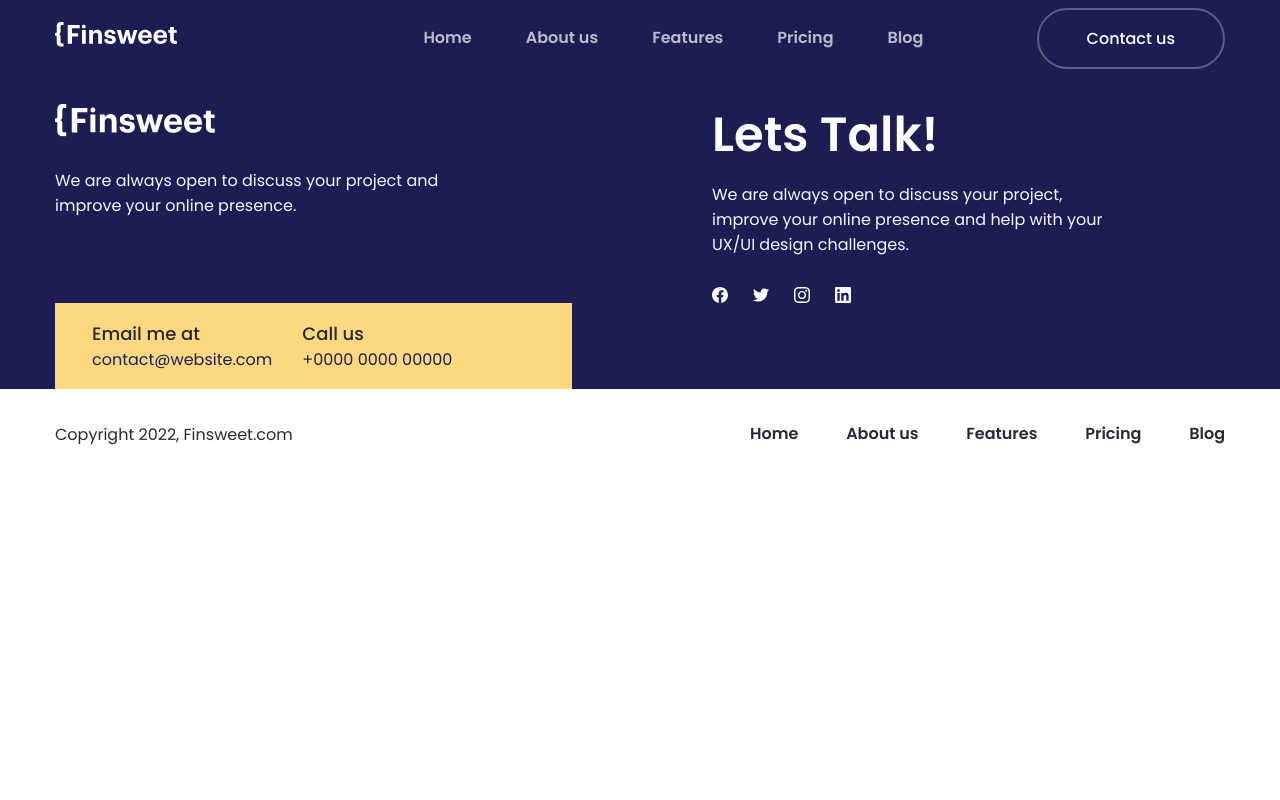
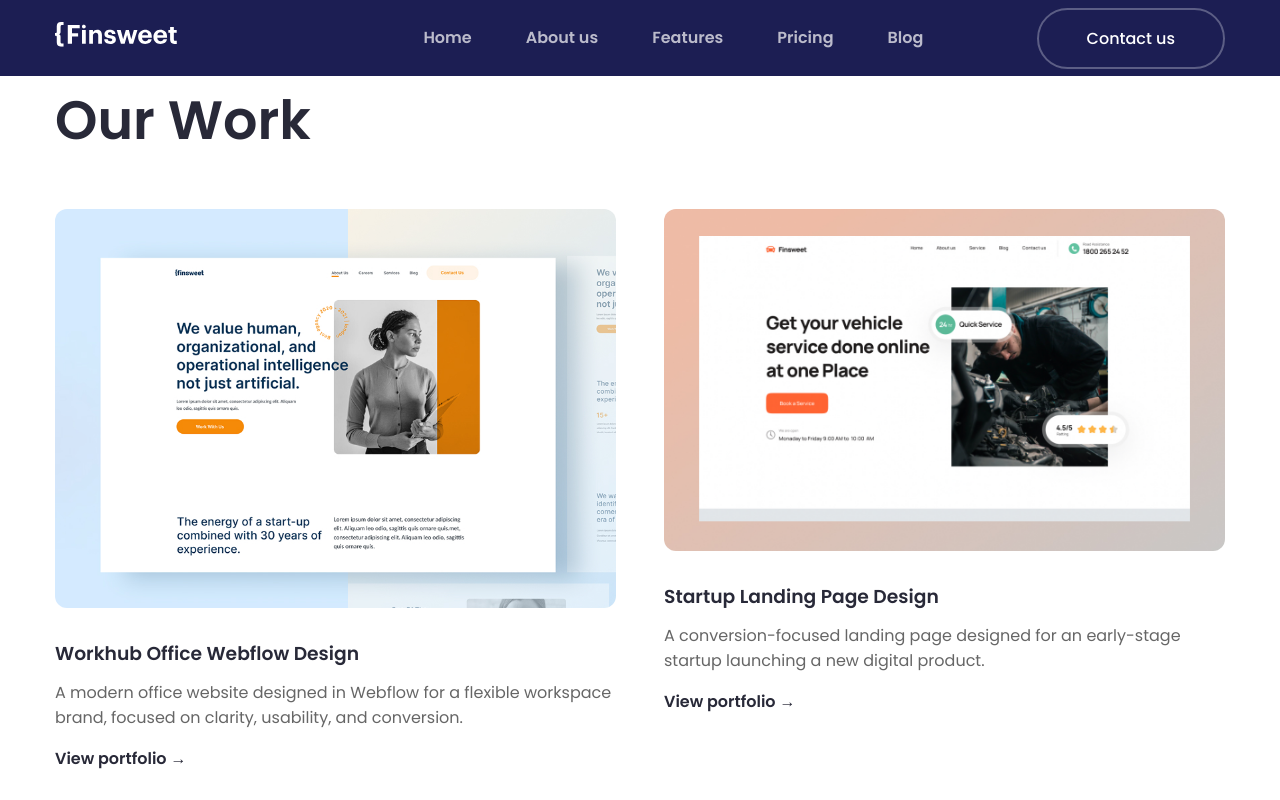
Before and after one commit to andreyk1n/finsweet, a React (Create React App) app: page /works in a window 1280 px wide. Shown: the top 800 px of the page. Built offline with nearby package versions, Linux system fonts and the light colour scheme; the HTML template or start-up script is replaced by a standard one.

Commit message:
add base structure for works

```diff
--- a/src/App.js
+++ b/src/App.js
@@ -12,6 +12,8 @@ import Pricing from "./template-parts/pages/Pricing.jsx";
 import Blog from "./template-parts/pages/Blog.jsx";
 import Contacts from "./template-parts/pages/Contacts.jsx";
 import Post from "./template-parts/pages/Post.jsx";
+import Works from "./template-parts/pages/Works.jsx";
+import Work from "./template-parts/pages/Work";
 
 function App() {
   return (
@@ -26,6 +28,8 @@ function App() {
         <Route path="/pricing" element={<Pricing />} />
         <Route path="/blog" element={<Blog />} />
         <Route path="/contacts" element={<Contacts />} />
+        <Route path="/works" element={<Works />} />
+        <Route path="/work/:id" element={<Work />} />
         <Route path="/post/:id" element={<Post />} />
       </Routes>
 
--- /dev/null
+++ b/src/template-parts/components/single-work/SingleWork.jsx
@@ -0,0 +1,25 @@
+import "./single-work.scss";
+
+const SingleWork = ({ work }) => {
+  return (
+    <section className="single-work">
+      <div className="single-work__container">
+        <h1 className="single-work__title">{work.title}</h1>
+
+        <p className="single-work__description">{work.description}</p>
+
+        <div className="single-work__image-wrapper">
+          <img
+            src={work.image}
+            alt={work.title}
+            className="single-work__image"
+          />
+        </div>
+
+        <div className="single-work__content">{work.content}</div>
+      </div>
+    </section>
+  );
+};
+
+export default SingleWork;
--- /dev/null
+++ b/src/template-parts/components/single-work/single-work.scss
@@ -0,0 +1,31 @@
+.single-work {
+    padding: 80px 0;
+
+    &__container {
+        max-width: 900px;
+        margin: 0 auto;
+    }
+
+    &__title {
+        margin-bottom: 24px;
+    }
+
+    &__description {
+        margin-bottom: 40px;
+        color: #666;
+    }
+
+    &__image {
+        width: 100%;
+        border-radius: 12px;
+        margin-bottom: 48px;
+    }
+
+    &__content {
+        line-height: 1.7;
+
+        p {
+            margin-bottom: 24px;
+        }
+    }
+}
--- /dev/null
+++ b/src/template-parts/components/works/Works.jsx
@@ -0,0 +1,39 @@
+import { Link } from "react-router-dom";
+import { works } from "../../../data/works";
+import "./works.scss";
+
+const Works = () => {
+  const sortedWorks = [...works].sort((a, b) => b.id - a.id);
+
+  return (
+    <section className="works">
+      <div className="works__container">
+        <h1 className="works__title">Our Work</h1>
+
+        <div className="works__grid">
+          {sortedWorks.map((work) => (
+            <Link key={work.id} to={`/work/${work.id}`} className="works__item">
+              <div className="works__image-wrapper">
+                <img
+                  src={work.image}
+                  alt={work.title}
+                  className="works__image"
+                  draggable="false"
+                />
+              </div>
+
+              <div className="works__content">
+                <h3 className="works__item-title">{work.title}</h3>
+                <p className="works__item-description">{work.description}</p>
+
+                <span className="works__item-link">View portfolio →</span>
+              </div>
+            </Link>
+          ))}
+        </div>
+      </div>
+    </section>
+  );
+};
+
+export default Works;
--- /dev/null
+++ b/src/template-parts/components/works/works.scss
@@ -0,0 +1,42 @@
+.works {
+    padding: 80px 0;
+
+    &__container {
+        max-width: 1280px;
+        margin: 0 auto;
+    }
+
+    &__title {
+        margin-bottom: 48px;
+    }
+
+    &__grid {
+        display: grid;
+        grid-template-columns: repeat(2, 1fr);
+        gap: 48px;
+    }
+
+    &__item {
+        text-decoration: none;
+        color: inherit;
+    }
+
+    &__image {
+        width: 100%;
+        border-radius: 12px;
+        margin-bottom: 24px;
+    }
+
+    &__item-title {
+        margin-bottom: 12px;
+    }
+
+    &__item-description {
+        margin-bottom: 16px;
+        color: #666;
+    }
+
+    &__item-link {
+        font-weight: 600;
+    }
+}
--- /dev/null
+++ b/src/template-parts/pages/Work.jsx
@@ -0,0 +1,21 @@
+import { useParams } from "react-router-dom";
+import useDocumentMeta from "../components/useDocumentMeta/useDocumentMeta";
+import SingleWork from "../components/single-work/SingleWork";
+import { works } from "../../data/works";
+
+const Work = () => {
+  const { id } = useParams();
+
+  const work = works.find((w) => w.id === Number(id));
+
+  useDocumentMeta({
+    title: work ? `Finsweet | ${work.title}` : "Finsweet | Work",
+    description: work?.description || "Project case study page",
+  });
+
+  if (!work) return null;
+
+  return <SingleWork work={work} />;
+};
+
+export default Work;
--- /dev/null
+++ b/src/template-parts/pages/Works.jsx
@@ -0,0 +1,16 @@
+import useDocumentMeta from "../components/useDocumentMeta/useDocumentMeta.js";
+import Works from "../components/works/Works.jsx";
+
+const Contacts = () => {
+  useDocumentMeta({
+    title: "Finsweet | Our works",
+    description: "Lorem ipsum dolor sit amet, consectetur adipiscing elit, sed do eiusmod tempor incididunt ut labore et dolore magna aliqua. Ut enim ad minim veniam, quis nostrud exercitation ullamco laboris nisi ut aliquip ex ea commodo consequat.",
+  });
+  return (
+    <>
+        <Works />
+    </>
+  );
+};
+
+export default Contacts;
```
